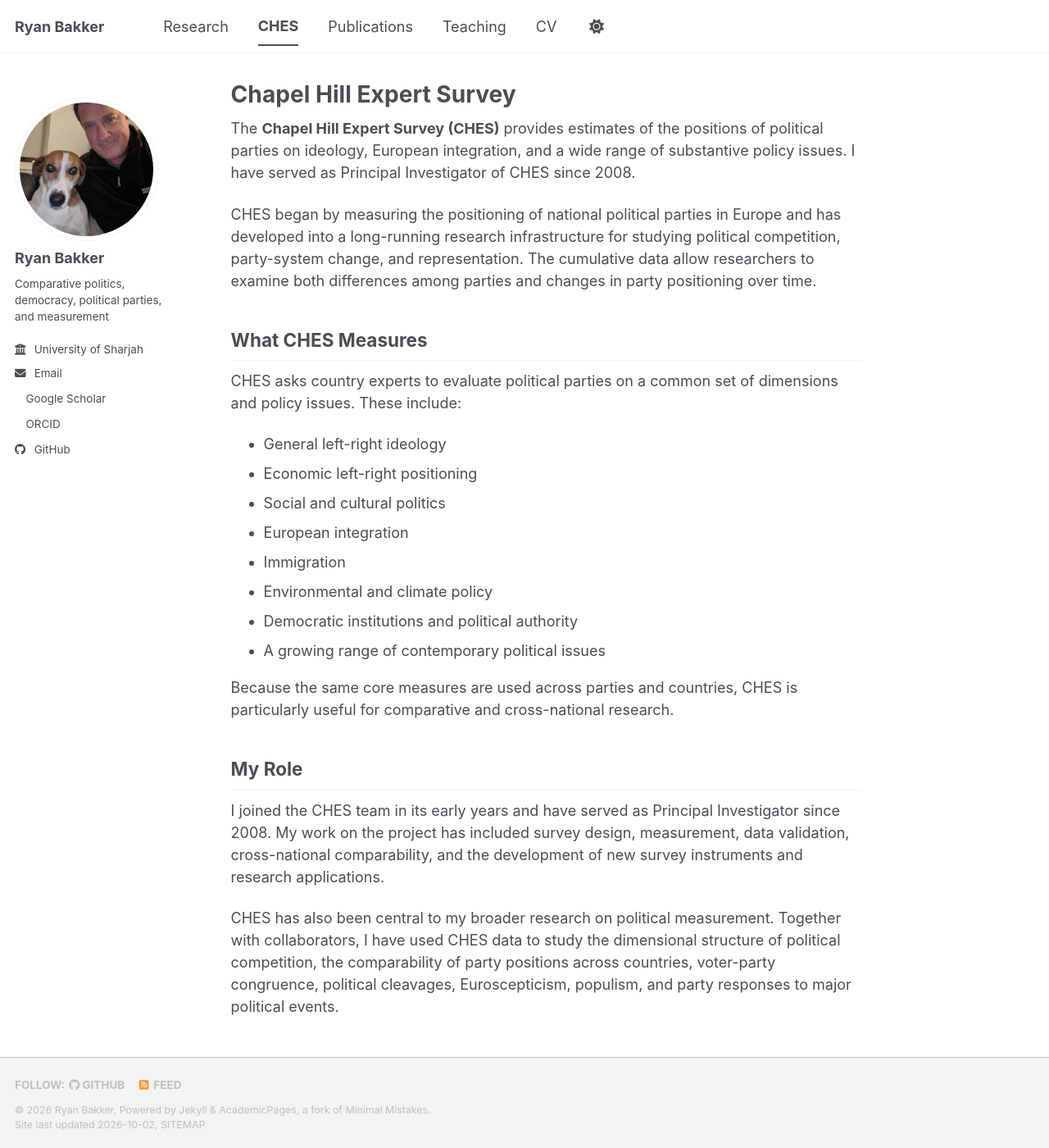
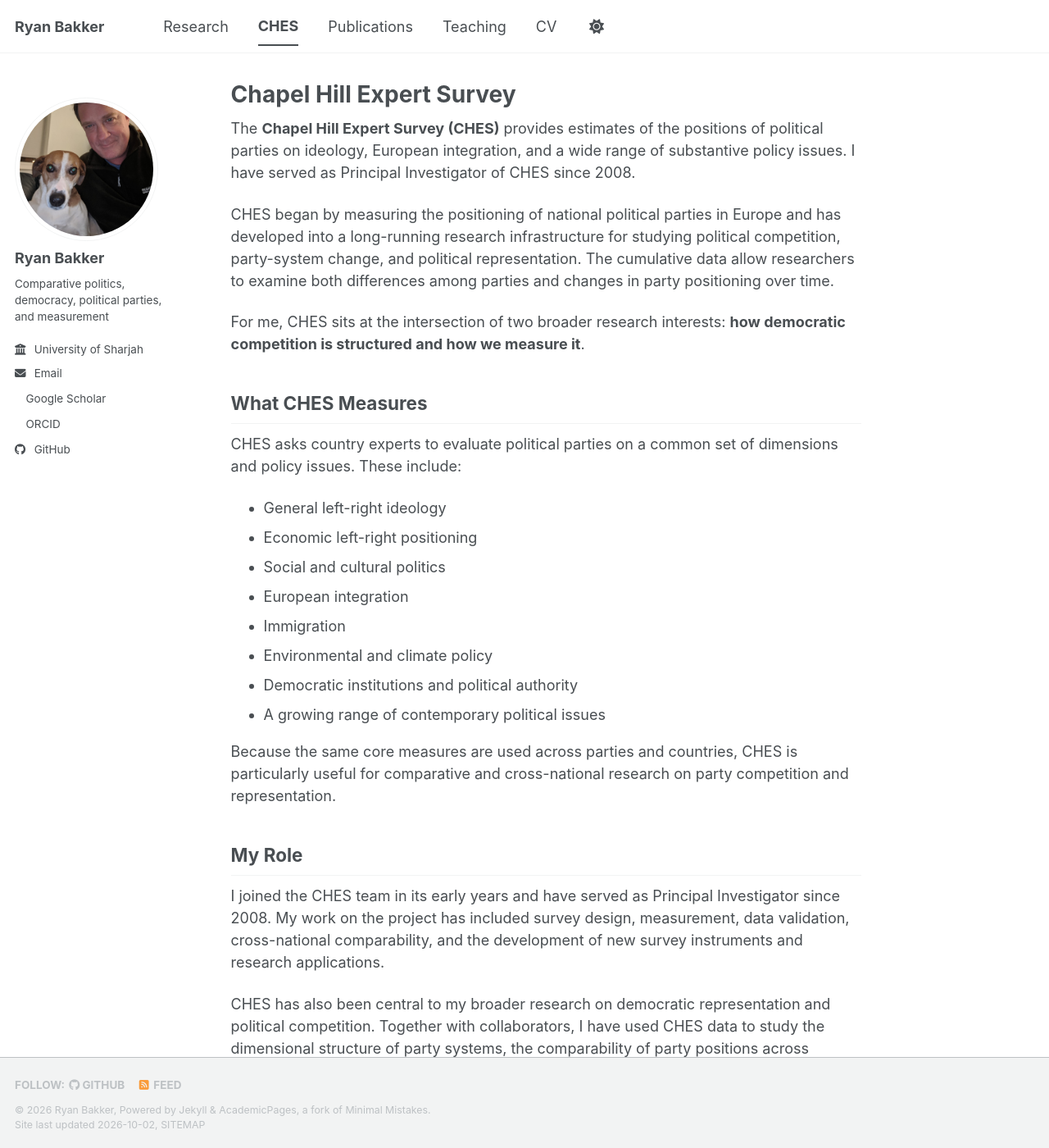
Before and after one commit to ryanbakker-ps/ryanbakker-ps.github.io, a Jekyll site: the page built from _pages/ches.md, in a window 1280 px wide and 1400 px high. Shown: the whole window at 82% size. Built offline with Jekyll 4.4.1, drawn with Linux system fonts in a browser that asks for light colours; a style sheet for code colours, icons or effects is not loaded; some of the changed text lies outside the part shown.

Commit message:
Refine CHES description and enhance clarity
Updated text for clarity and consistency regarding CHES's role in political measurement and representation.

```diff
--- a/_pages/ches.md
+++ b/_pages/ches.md
@@ -6,7 +6,9 @@ author_profile: true
 
 The **Chapel Hill Expert Survey (CHES)** provides estimates of the positions of political parties on ideology, European integration, and a wide range of substantive policy issues. I have served as Principal Investigator of CHES since 2008.
 
-CHES began by measuring the positioning of national political parties in Europe and has developed into a long-running research infrastructure for studying political competition, party-system change, and representation. The cumulative data allow researchers to examine both differences among parties and changes in party positioning over time.
+CHES began by measuring the positioning of national political parties in Europe and has developed into a long-running research infrastructure for studying political competition, party-system change, and political representation. The cumulative data allow researchers to examine both differences among parties and changes in party positioning over time.
+
+For me, CHES sits at the intersection of two broader research interests: **how democratic competition is structured and how we measure it**.
 
 ## What CHES Measures
 
@@ -21,13 +23,13 @@ CHES asks country experts to evaluate political parties on a common set of dimen
 - Democratic institutions and political authority
 - A growing range of contemporary political issues
 
-Because the same core measures are used across parties and countries, CHES is particularly useful for comparative and cross-national research.
+Because the same core measures are used across parties and countries, CHES is particularly useful for comparative and cross-national research on party competition and representation.
 
 ## My Role
 
 I joined the CHES team in its early years and have served as Principal Investigator since 2008. My work on the project has included survey design, measurement, data validation, cross-national comparability, and the development of new survey instruments and research applications.
 
-CHES has also been central to my broader research on political measurement. Together with collaborators, I have used CHES data to study the dimensional structure of political competition, the comparability of party positions across countries, voter-party congruence, political cleavages, Euroscepticism, populism, and party responses to major political events.
+CHES has also been central to my broader research on democratic representation and political competition. Together with collaborators, I have used CHES data to study the dimensional structure of party systems, the comparability of party positions across countries, voter-party congruence, political cleavages, Euroscepticism, populism, and party responses to major political events.
 
 ## CHES and Political Measurement
 
@@ -35,10 +37,22 @@ Expert surveys raise interesting methodological questions of their own. How comp
 
 Several of my current projects use CHES to address these questions directly. This work treats the expert survey not simply as a source of political data, but as a measurement instrument whose properties can themselves be studied and improved.
 
+These methodological questions matter substantively as well: our conclusions about party competition, ideological change, polarization, and representation depend on the quality of the measures we use to study them.
+
 ## Data and Project Information
 
 CHES data, questionnaires, documentation, and additional information about the project are publicly available through the official Chapel Hill Expert Survey website.
 
+## Data and Project Information
+
+CHES data, questionnaires, documentation, and additional information about the project are publicly available through the official Chapel Hill Expert Survey website.
+
+CHES is used not only by academic researchers, but also by journalists, policy organizations, analysts, and others seeking systematic information about political parties, democratic competition, and political change.
+
 **[Visit the Chapel Hill Expert Survey website](https://www.chesdata.eu/)**
 
 For publications using CHES and related research, see my **[Publications](/publications/)** and **[Research](/research/)** pages.
+
+**[Visit the Chapel Hill Expert Survey website](https://www.chesdata.eu/)**
+
+For publications using CHES and related research, see my **[Publications](/publications/)** and **[Research](/research/)** pages.
```
